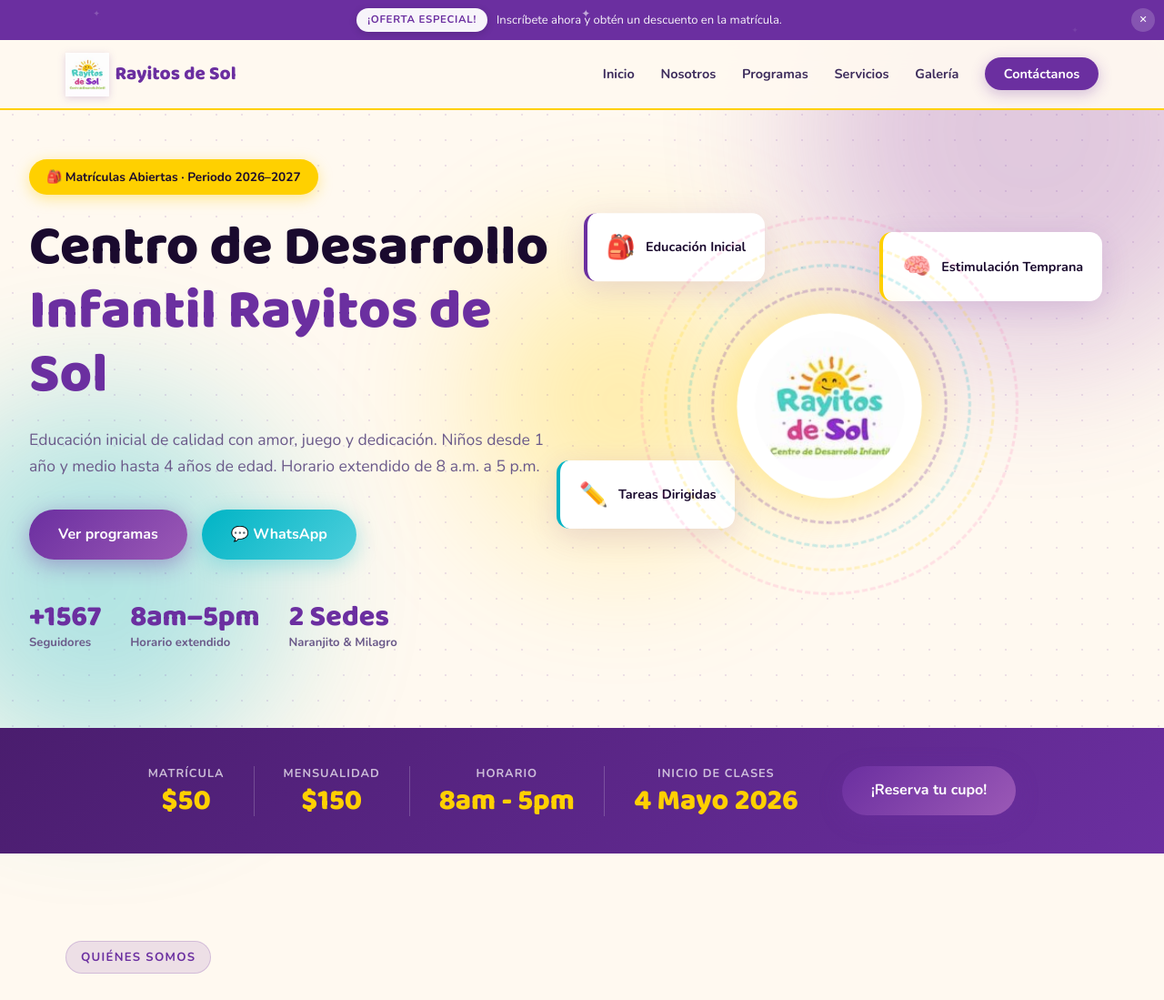
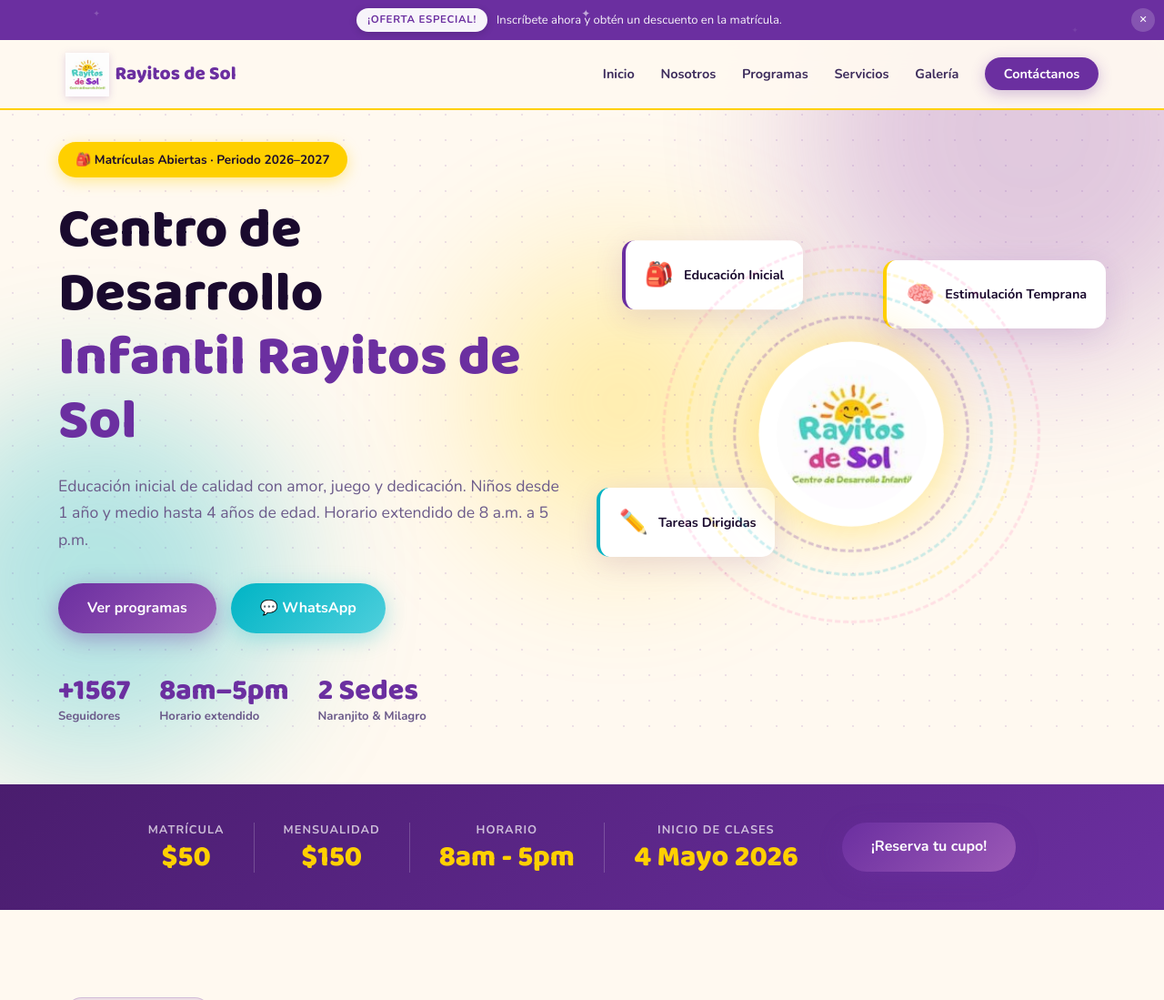
Before and after one commit to JhonToledo/rayitosdesol, a Flask app: page / in a window 1280 px wide. Shown: the top 1099 px of the page at 91% size. Run offline with Flask 3, Linux system fonts and the light colour scheme.

Commit message:
Fix layout hero en desktop: max-width centrado en 1280px
- Hero limitado a 1280px con margin auto para centrar en pantallas anchas
- Gap de 2rem entre hero-content y hero-visual
- Revierte max-width: 600px en hero-visual (ya no necesario)

Co-Authored-By: Claude Sonnet 4.6 <noreply@anthropic.com>

```diff
--- a/static/css/style.css
+++ b/static/css/style.css
@@ -74,7 +74,7 @@ body { font-family: var(--font-body); color: var(--text); background: var(--ligh
 .nav-toggle { display: none; background: none; border: none; font-size: 1.6rem; cursor: pointer; color: var(--purple); }
 
 /* ── HERO ── */
-.hero { min-height: 100vh; display: flex; align-items: center; padding: 7rem 2rem 4rem; max-width: 100%; margin: 0 auto; position: relative; overflow: hidden; }
+.hero { min-height: 100vh; display: flex; align-items: center; gap: 2rem; padding: 7rem 4rem 4rem; max-width: 1280px; width: 100%; margin: 0 auto; position: relative; overflow: hidden; }
 .hero-bg { position: fixed; inset: 0; z-index: -1; pointer-events: none; }
 .blob { position: absolute; border-radius: 50%; filter: blur(80px); opacity: .3; animation: blobFloat 8s ease-in-out infinite; }
 .blob1 { width: 500px; height: 500px; background: var(--purple-light); top: -100px; right: -100px; }
@@ -122,7 +122,7 @@ body { font-family: var(--font-body); color: var(--text); background: var(--ligh
 .stat-num { font-family: var(--font-display); font-size: 2rem; font-weight: 800; color: var(--purple); line-height: 1; }
 .stat span:last-child { font-size: .82rem; color: #6B5A8A; font-weight: 700; }
 
-.hero-visual { flex: 1; max-width: 600px; display: flex; align-items: center; justify-content: center; position: relative; min-height: 450px; }
+.hero-visual { flex: 1; display: flex; align-items: center; justify-content: center; position: relative; min-height: 450px; }
 .hero-sun { position: absolute; width: 260px; height: 260px; display: flex; align-items: center; justify-content: center; }
 .sun-circle {
   width: 200px; height: 200px; border-radius: 50%;
```
